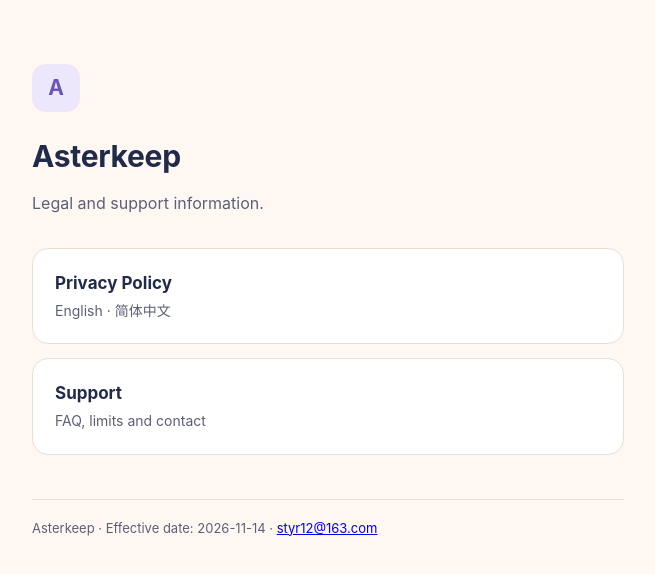
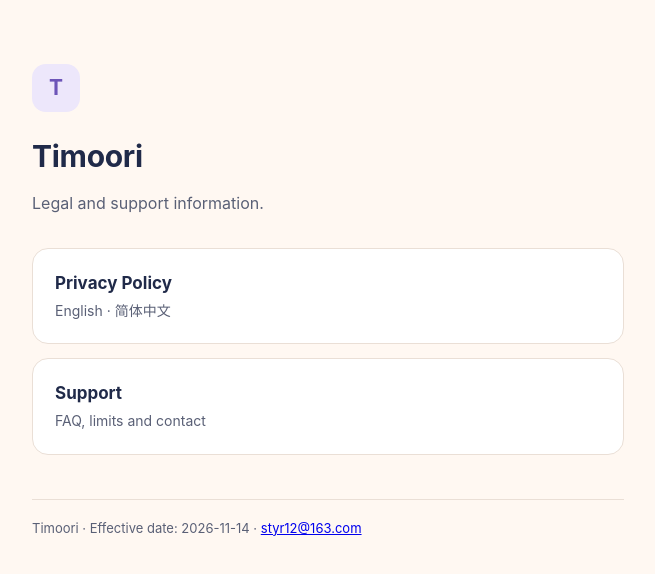
Before and after one commit to xiangjie2026/asterkeep-legal, a plain HTML site: page index.html in a window 1280 px wide. Shown: the whole page, without its empty margins (312-967 px from the left). Drawn offline with Linux system fonts and the light colour scheme.

Commit message:
Update index.html to Timoori V1.1

```diff
--- a/index.html
+++ b/index.html
@@ -3,7 +3,7 @@
 <head>
 <meta charset="utf-8">
 <meta name="viewport" content="width=device-width, initial-scale=1">
-<title>Asterkeep — Legal</title>
+<title>Timoori — Legal</title>
 <style>
   :root { --canvas:#FFF8F2; --surface:#FFFFFF; --ink:#202A49; --ink-soft:#5A6076; --border:#EADFD6; --accent-ink:#6D55B8; --accent-soft:#EDE7FB; }
   * { box-sizing: border-box; }
@@ -24,12 +24,12 @@
 </head>
 <body>
 <div class="wrap">
-  <div class="mark" aria-hidden="true">A</div>
-  <h1>Asterkeep</h1>
+  <div class="mark" aria-hidden="true">T</div>
+  <h1>Timoori</h1>
   <p class="lead">Legal and support information.</p>
   <a class="card" href="privacy.html"><strong>Privacy Policy</strong><span>English · 简体中文</span></a>
   <a class="card" href="support.html"><strong>Support</strong><span>FAQ, limits and contact</span></a>
-  <footer>Asterkeep · Effective date: 2026-11-14 · <a href="mailto:styr12@163.com">styr12@163.com</a></footer>
+  <footer>Timoori · Effective date: 2026-11-14 · <a href="mailto:styr12@163.com">styr12@163.com</a></footer>
 </div>
 </body>
 </html>
```
